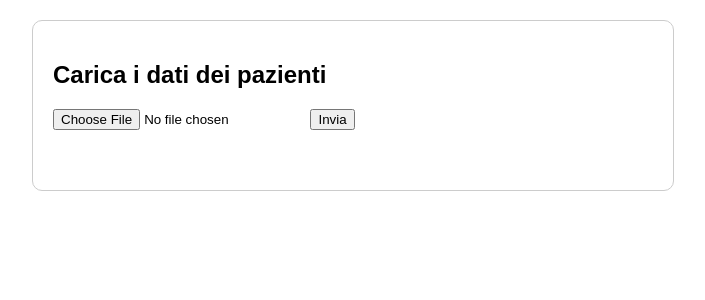
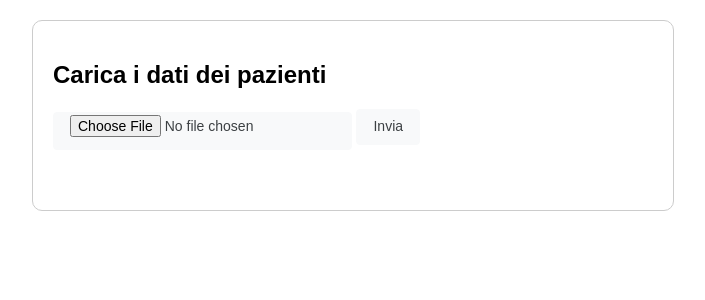
Before and after one commit to marco-luzzara/prin, a Flask app: page /data-loading/ in a window 1280 px wide. Shown: the top 300 px of the page, without its empty margins (287-992 px from the left). Run offline with Flask 3, Linux system fonts and the light colour scheme; parts of the project's set-up code (start-up, migrations or seed data) failed here and were passed over.

Commit message:
data loading api returns 204 and add healthcheck endpoint

```diff
--- a/docker-compose-development.yml
+++ b/docker-compose-development.yml
@@ -1,10 +1,9 @@
 services:
   data-loading-webapp:
     develop:
-      develop:
       watch:
         - action: sync+restart
-          path: ./webapp
+          path: ./remote_machine/webapp
           target: /app/webapp
         - action: rebuild
           path: ./remote_machine/requirements.txt
--- a/remote_machine/webapp/__init__.py
+++ b/remote_machine/webapp/__init__.py
@@ -35,6 +35,10 @@ def create_app(test_config=None):
     from . import data_loading
     app.register_blueprint(data_loading.bp)
 
+    @app.get('/health')
+    def health_check():
+        return ('', 200)
+
     return app
 
 
--- a/remote_machine/webapp/data_loading.py
+++ b/remote_machine/webapp/data_loading.py
@@ -27,6 +27,7 @@ def load_from_excel():
         record_processor.consume(patient_record)
 
     current_app.logger.info(f'File {secure_filename(data_file.filename)} has been processed')
+    return ('', 204)
 
 
 def cast_excel_to_objs_list(readable: Any) -> List[PatientRecord]:
--- a/remote_machine/webapp/templates/data_loading.html
+++ b/remote_machine/webapp/templates/data_loading.html
@@ -34,6 +34,36 @@
             background-color: #f8d7da;
             color: #721c24;
         }
+
+        .pretty-button {
+            background-color: #f8f9fa;
+            border: 1px solid #f8f9fa;
+            border-radius: 4px;
+            color: #3c4043;
+            cursor: pointer;
+            font-family: arial, sans-serif;
+            font-size: 14px;
+            height: 36px;
+            line-height: 27px;
+            min-width: 54px;
+            padding: 0 16px;
+            text-align: center;
+            user-select: none;
+            -webkit-user-select: none;
+            touch-action: manipulation;
+            white-space: pre;
+        }
+
+        .pretty-button:hover {
+            border-color: #dadce0;
+            box-shadow: rgba(0, 0, 0, .1) 0 1px 1px;
+            color: #202124;
+        }
+
+        .pretty-button:focus {
+            border-color: #4285f4;
+            outline: none;
+        }
     </style>
 </head>
 
@@ -42,8 +72,8 @@
     <div class="container" enctype="multipart/form-data">
         <h2>Carica i dati dei pazienti</h2>
         <form id="uploadForm">
-            <input type="file" id="fileInput" accept=".xls,.xlsx,.odt" required>
-            <button type="submit">Invia</button>
+            <input class="pretty-button" type="file" id="fileInput" accept=".xls,.xlsx,.odt" required>
+            <button class="pretty-button" type="submit">Invia</button>
         </form>
         <div id="message" class="message"></div>
     </div>
@@ -77,7 +107,7 @@
                         console.log(response)
                         throw new Error(response.statusText);
                     }
-                    return response.json();
+                    return response.text();
                 })
                 .then(data => {
                     showMessage('File caricato correttamente', 'success');
@@ -85,6 +115,7 @@
                 })
                 .catch(error => {
                     showMessage('Si è verificato un errore', 'error');
+                    console.log(error);
                 });
         });
 
```
Also changed, not shown: README.md, 1 other file.
